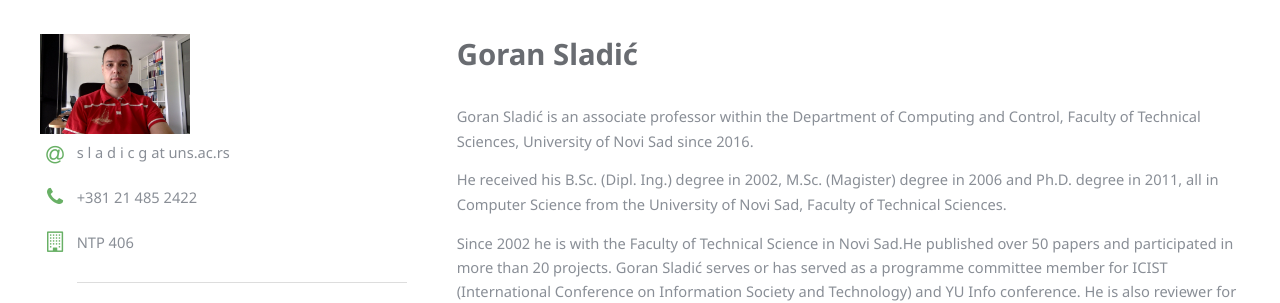
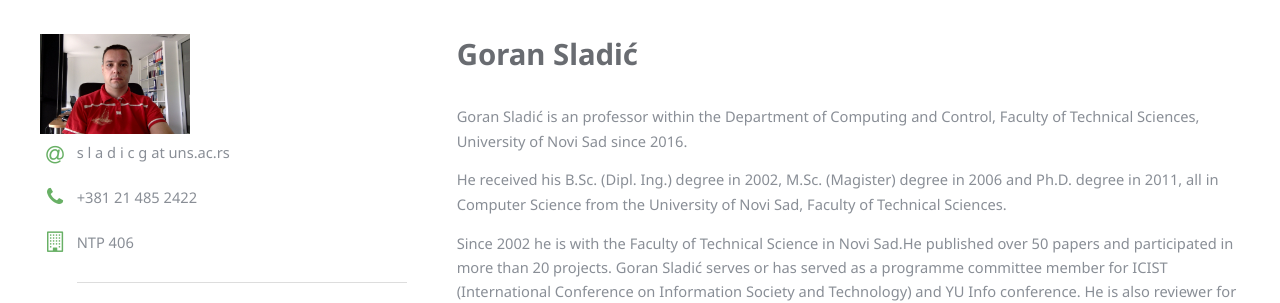
Before and after one commit to unsftn/informatika, a Jekyll site: the page built from _faculty/GoranSladic.md, in a window 1280 px wide. Shown: the part 142-445 px from the top of the page. Built offline with Jekyll 4.4.1, drawn with Linux system fonts in a browser that asks for light colours.

Commit message:
Update GoranSladic.md
izmena zvanja

```diff
--- a/_faculty/GoranSladic.md
+++ b/_faculty/GoranSladic.md
@@ -4,7 +4,7 @@
 collection: faculty
 path: Goran Sladic
 name: Goran Sladic
-zvanje: associate
+zvanje: full
 email: s l a d i c g   at   uns.ac.rs
 phone: +381 21 485 2422
 office: NTP 406
@@ -17,7 +17,7 @@
 
 ---
 
-Goran Sladić is an associate professor within the Department of Computing and Control, Faculty of Technical Sciences, University of Novi Sad since 2016.
+Goran Sladić is an  professor within the Department of Computing and Control, Faculty of Technical Sciences, University of Novi Sad since 2016.
 
 He received his B.Sc. (Dipl. Ing.) degree in 2002, M.Sc. (Magister) degree in 2006 and Ph.D. degree in 2011, all in Computer Science from the University of Novi Sad, Faculty of Technical Sciences.
 
```
